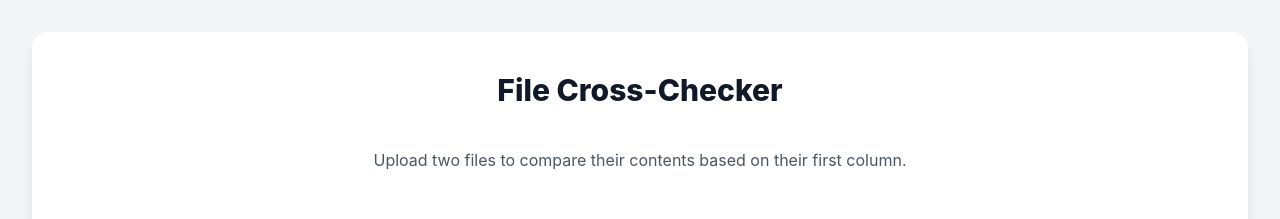
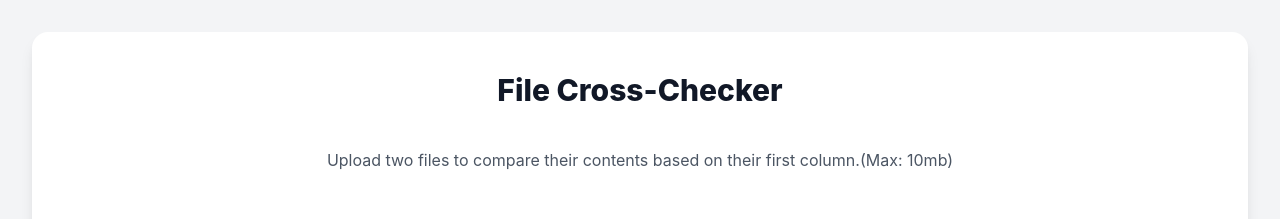
Before and after one commit to pralhadstha/File-Cross-Check, a website: page file-cross-checker-express/public/index.html in a window 1280 px wide. Shown: the top 219 px of the page. Drawn offline with nearby package versions, Linux system fonts and the light colour scheme.

Commit message:
Update index.html

```diff
--- a/file-cross-checker-express/public/index.html
+++ b/file-cross-checker-express/public/index.html
@@ -15,7 +15,7 @@
         File Cross-Checker
       </h1>
       <p class="text-center text-gray-600 mb-6">
-        Upload two files to compare their contents based on their first column.
+        Upload two files to compare their contents based on their first column.(Max: 10mb)
       </p>
 
       <form
```
